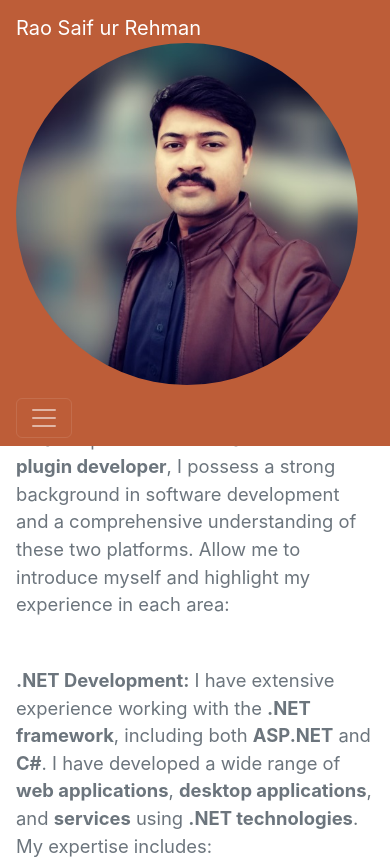
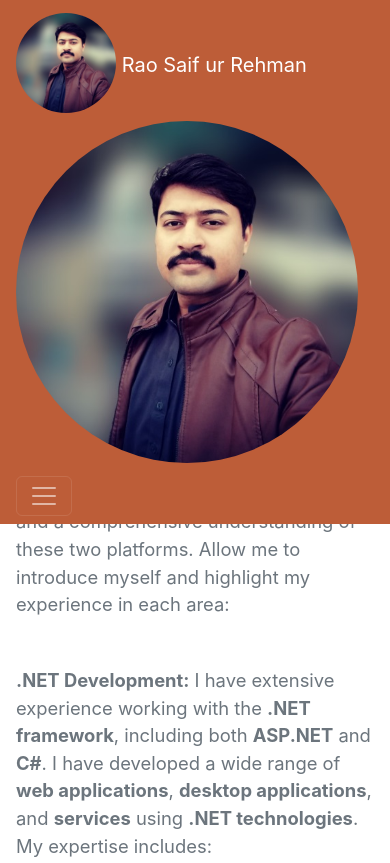
Before and after one commit to saifrao/saifrao.github.io, a plain HTML site: page index.html in a window 390 px wide. Shown: the top 863 px of the page. Drawn offline with nearby package versions, Linux system fonts and the light colour scheme; a web font is replaced by a local one.

Commit message:
Update index.html

```diff
--- a/index.html
+++ b/index.html
@@ -31,8 +31,9 @@
         <!-- Navigation-->
         <nav class="navbar navbar-expand-lg navbar-dark bg-primary fixed-top" id="sideNav">
             <a class="navbar-brand js-scroll-trigger" href="#page-top">
-                <span class="d-block d-lg-none">Rao Saif ur Rehman</span>
-                <span class="d-lg-block"><img class="img-fluid img-profile rounded-circle mx-auto mb-2" src="assets/img/profile-v1.jpg" alt="saifrao" /></span>
+
+                <span class="d-block d-lg-none"><img class="img-fluid img-profile rounded-circle mx-auto mb-2" style="width:100px;" src="assets/img/profile-v1.jpg" alt="saifrao" /> Rao Saif ur Rehman</span>
+                <span class="d_none d-lg-block"><img class="img-fluid img-profile rounded-circle mx-auto mb-2" src="assets/img/profile-v1.jpg" alt="saifrao" /></span>
             </a>
             <button class="navbar-toggler" type="button" data-bs-toggle="collapse" data-bs-target="#navbarResponsive" aria-controls="navbarResponsive" aria-expanded="false" aria-label="Toggle navigation"><span class="navbar-toggler-icon"></span></button>
             <div class="collapse navbar-collapse" id="navbarResponsive">
```
